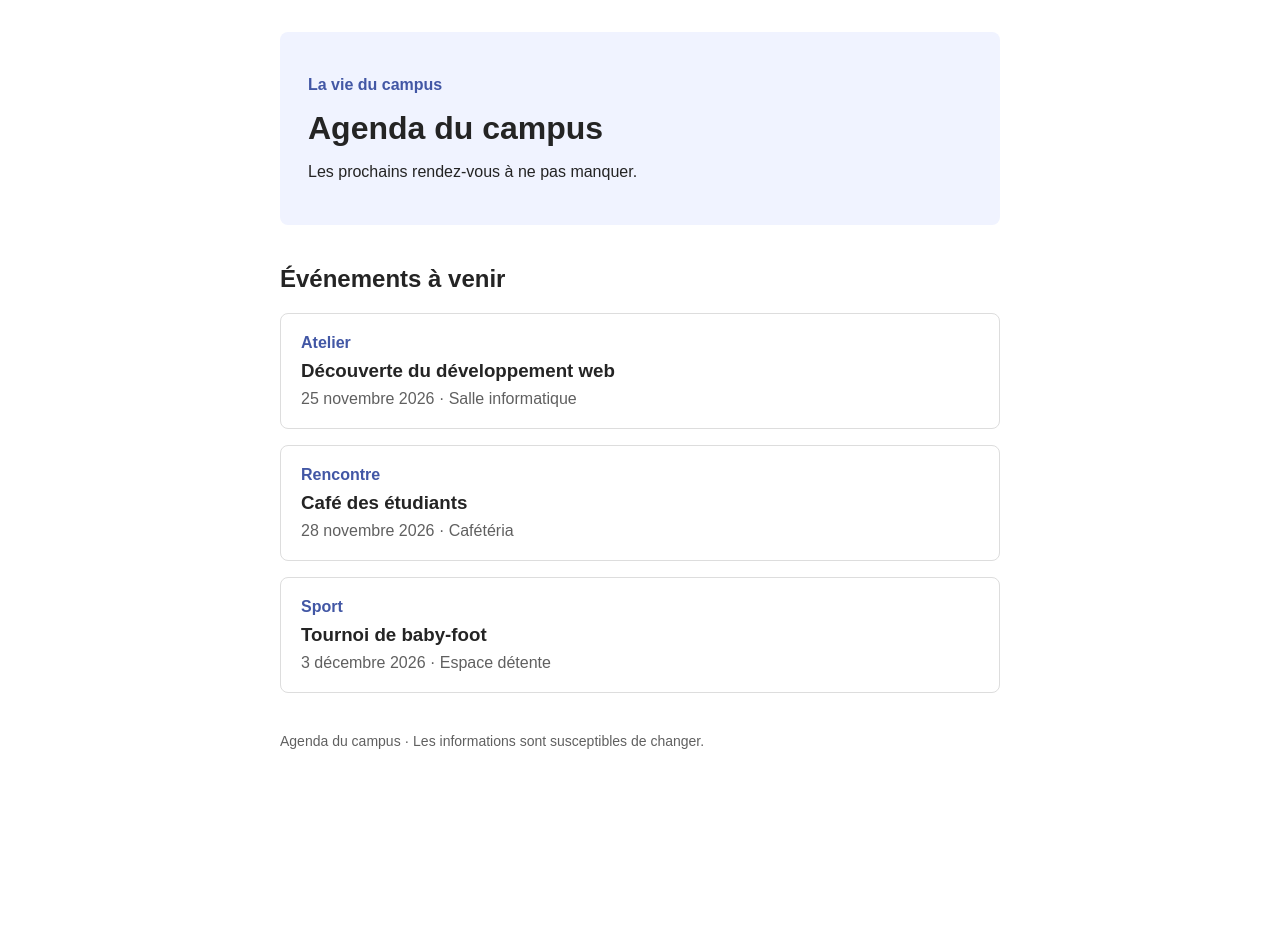
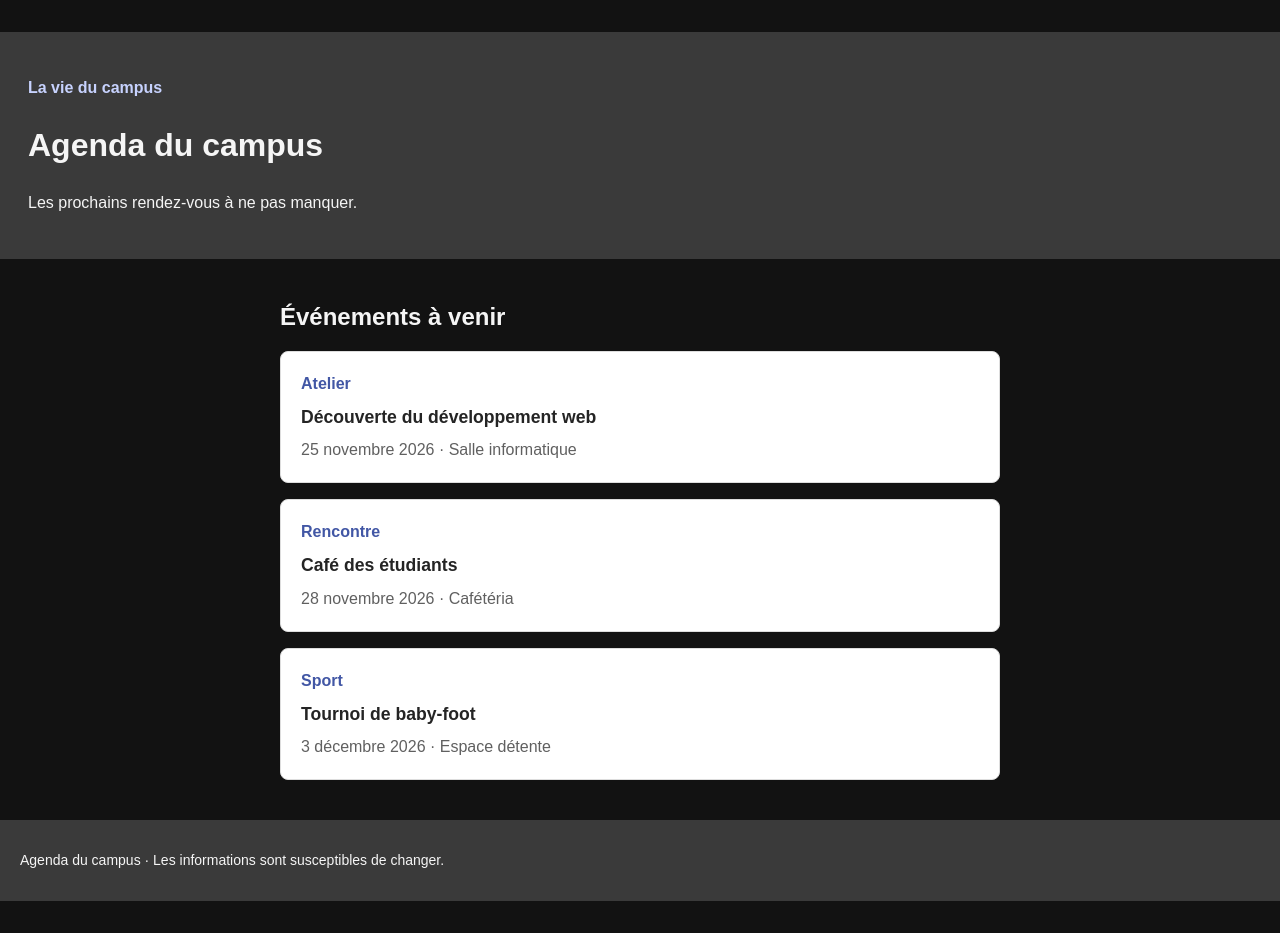
Before and after one commit to zlavirath7274/campus, a PHP site: page / in a window 1280 px wide. Before the commit the page ends 749 px from the top, so only its background shows below. Run offline with PHP 8.4, Linux system fonts and the light colour scheme.

Commit message:
creation et config du css ainsi que php mercia  flo pour les bouts de code a son repo

```diff
--- /dev/null
+++ b/css/footer.css
@@ -0,0 +1,9 @@
+.footer {
+    width: 100vw;
+    margin-left: calc(50% - 50vw);
+    margin-top: 40px;
+    padding: 16px 20px;
+    background: #3a3a3a;
+    color: #f5f5f5;
+    font-size: 14px;
+}
--- /dev/null
+++ b/css/header.css
@@ -0,0 +1,13 @@
+.header {
+    width: 100vw;
+    margin-left: calc(50% - 50vw);
+    margin-bottom: 40px;
+    padding: 28px;
+    background: #3a3a3a;
+    color: #f5f5f5;
+}
+
+.eyebrow {
+    color: #c7d2fe;
+    font-weight: bold;
+}
--- a/index.php
+++ b/index.php
@@ -5,13 +5,11 @@
     <meta name="viewport" content="width=device-width, initial-scale=1.0">
     <title>Agenda du campus</title>
     <link rel="stylesheet" href="style.css">
+    <link rel="stylesheet" href="css/header.css">
+    <link rel="stylesheet" href="css/footer.css">
 </head>
 <body>
-    <header class="header">
-        <p class="eyebrow">La vie du campus</p>
-        <h1>Agenda du campus</h1>
-        <p>Les prochains rendez-vous à ne pas manquer.</p>
-    </header>
+    <?php require __DIR__ . '/php/header.php'; ?>
 
     <main>
         <h2>Événements à venir</h2>
@@ -37,8 +35,6 @@
         </section>
     </main>
 
-    <footer>
-        <p>Agenda du campus · Les informations sont susceptibles de changer.</p>
-    </footer>
+    <?php require __DIR__ . '/php/footer.php'; ?>
 </body>
 </html>
--- /dev/null
+++ b/php/footer.php
@@ -0,0 +1,3 @@
+<footer class="footer">
+    <p>Agenda du campus · Les informations sont susceptibles de changer.</p>
+</footer>
--- /dev/null
+++ b/php/header.php
@@ -0,0 +1,5 @@
+<header class="header">
+    <p class="eyebrow">La vie du campus</p>
+    <h1>Agenda du campus</h1>
+    <p>Les prochains rendez-vous à ne pas manquer.</p>
+</header>
--- a/style.css
+++ b/style.css
@@ -6,25 +6,19 @@ body {
     max-width: 760px;
     margin: 0 auto;
     padding: 32px 20px;
-    color: #242424;
+    background: #121212;
+    color: #f5f5f5;
     font-family: Arial, sans-serif;
+    line-height: 1.5;
 }
 
-.header {
-    margin-bottom: 40px;
-    padding: 28px;
-    background: #f0f3ff;
-    border-radius: 8px;
-}
-
-.eyebrow,
 .category {
     color: #4257a5;
     font-weight: bold;
 }
 
-h1 {
-    margin: 8px 0;
+main h2 {
+    margin: 0 0 16px;
 }
 
 .events {
@@ -36,10 +30,13 @@ h1 {
     padding: 20px;
     border: 1px solid #dddddd;
     border-radius: 8px;
+    background: #ffffff;
+    color: #242424;
 }
 
 .event h3 {
     margin: 8px 0;
+    font-size: 1.1rem;
 }
 
 .category,
@@ -47,12 +44,16 @@ h1 {
     margin: 0;
 }
 
-.details,
-footer {
+.details {
     color: #606060;
 }
 
-footer {
-    margin-top: 40px;
-    font-size: 14px;
+@media (max-width: 480px) {
+    body {
+        padding: 20px 16px;
+    }
+
+    .event {
+        padding: 16px;
+    }
 }
```
Also changed, not shown: css/README.md, php/README.md.
